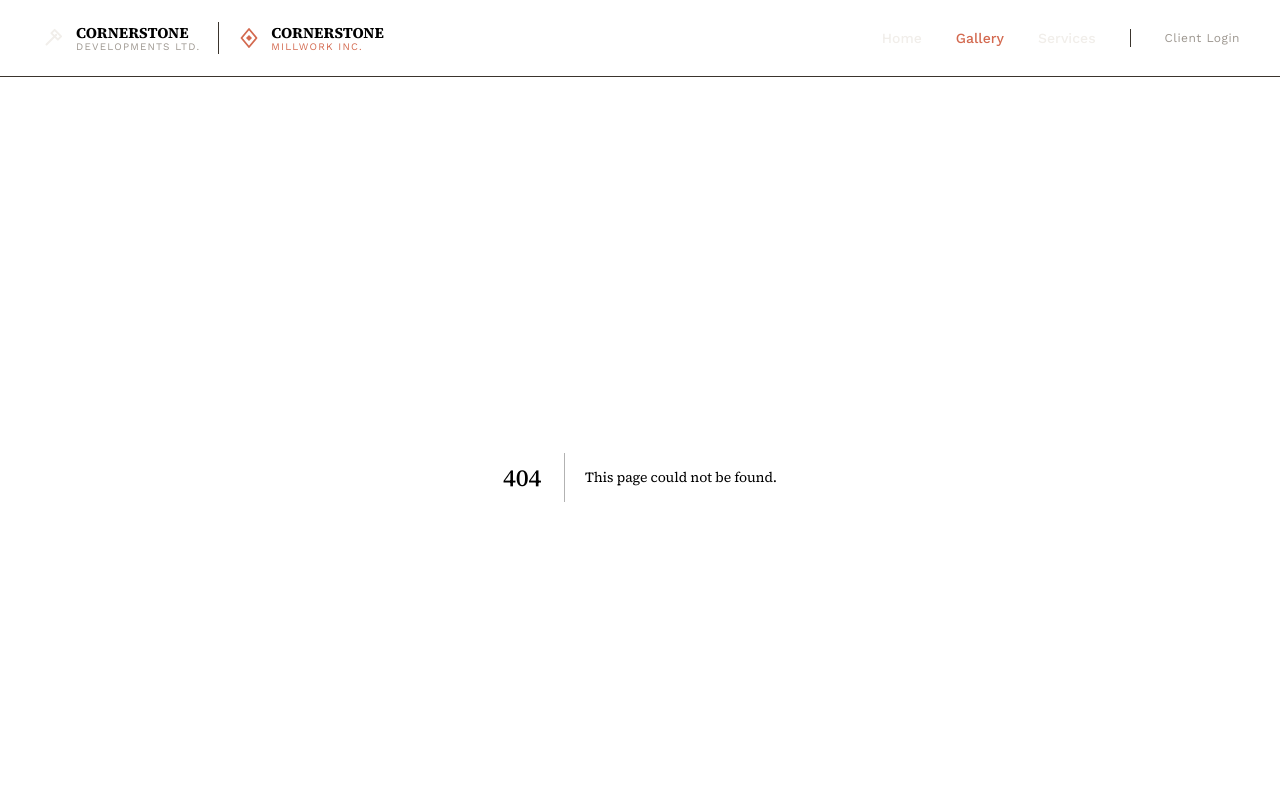
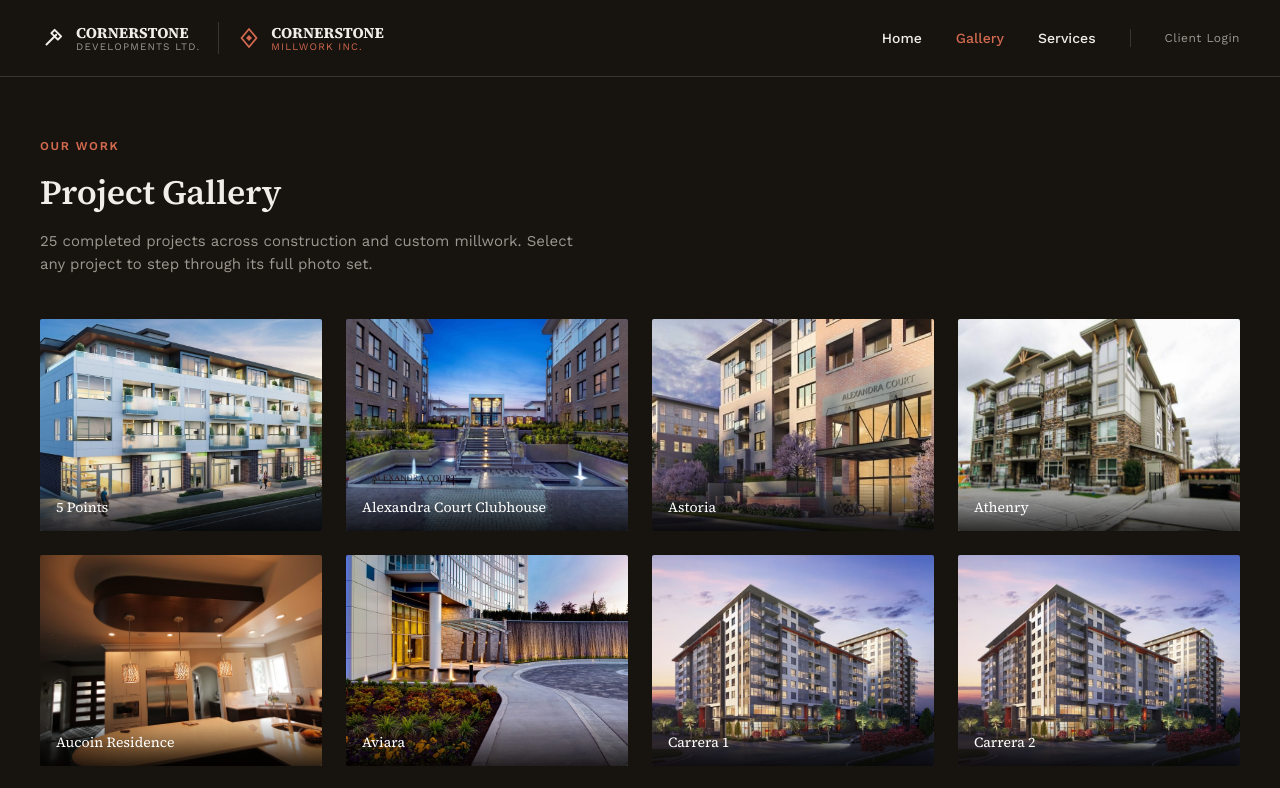
Before and after one commit to klapeyre/cornerstone-redesign, a Next.js app: page /gallery in a window 1280 px wide. Before the commit this address had no page. Shown: the top 788 px of the page. Built offline with nearby package versions, Linux system fonts and the light colour scheme.

Commit message:
Added gallery page, load in images, first one for each project used on tile. Keep fallbacks as well

```diff
--- /dev/null
+++ b/app/gallery/page.tsx
@@ -0,0 +1,57 @@
+import type { Metadata } from "next";
+import Image from "next/image";
+import { projects } from "@/content/projects";
+
+export const metadata: Metadata = {
+  title: "Project Gallery",
+  description:
+    "Completed projects across construction and custom millwork by Cornerstone Developments and Cornerstone Millwork.",
+};
+
+const tones = ["ph-a", "ph-b", "ph-c", "ph-d"];
+
+export default function GalleryPage() {
+  return (
+    <main className="flex-1">
+      <section className="page-shell pt-14 pb-2">
+        <span className="text-xs font-semibold tracking-[0.14em] text-accent uppercase">
+          Our Work
+        </span>
+        <h1 className="mt-2.5 text-[34px]">Project Gallery</h1>
+        <p className="mt-3 max-w-[60ch] text-[15px] text-muted">
+          {projects.length} completed projects across construction and custom
+          millwork. Select any project to step through its full photo set.
+        </p>
+      </section>
+
+      <section className="page-shell pt-9 pb-14 md:pb-[88px]">
+        <ul className="grid grid-cols-1 gap-6 sm:grid-cols-2 md:grid-cols-4">
+          {projects.map((project, i) => (
+            <li key={project.slug}>
+              <article className="group relative flex aspect-[4/3] items-end overflow-hidden rounded-xs transition-transform duration-150 hover:-translate-y-0.5">
+                {project.cover ? (
+                  <Image
+                    src={project.cover.src}
+                    alt={project.name}
+                    fill
+                    sizes="(min-width: 768px) 25vw, (min-width: 640px) 50vw, 100vw"
+                    className="object-cover"
+                  />
+                ) : (
+                  <div
+                    className={`ph ${tones[i % tones.length]} absolute inset-0`}
+                  >
+                    <span className="ph-label">Photo coming soon</span>
+                  </div>
+                )}
+                <div className="ph-tag p-[14px] px-4 font-display text-sm">
+                  {project.name}
+                </div>
+              </article>
+            </li>
+          ))}
+        </ul>
+      </section>
+    </main>
+  );
+}
```
Also changed, not shown: 2 other files (tests, documents, lock files or other folders).
